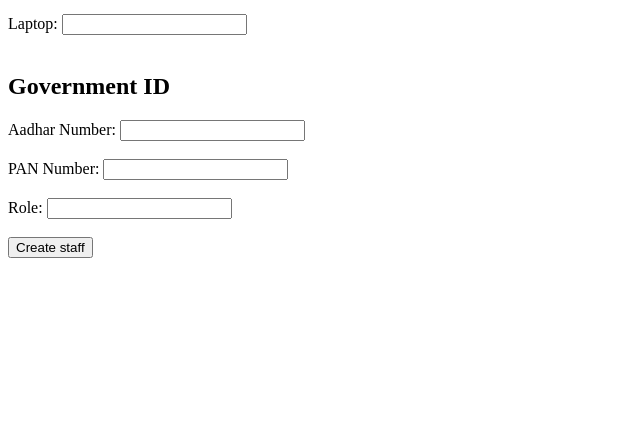
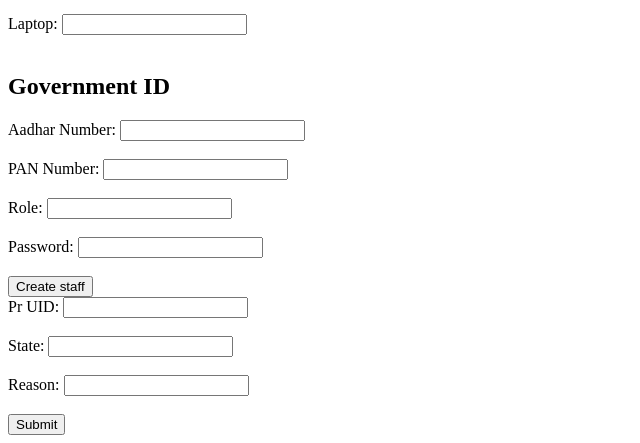
Before and after one commit to Naveenkumar1405/Onwords_Onus, a Flask app: page /create_staff in a window 1280 px wide. Shown: the part 1058-1501 px from the top of the page, without its empty margins (0-640 px from the left). Before the commit the page ends 1316 px from the top, so only its background shows below. Run offline with Flask 3, Linux system fonts and the light colour scheme.

Commit message:
add login

```diff
--- a/app.py
+++ b/app.py
@@ -1,6 +1,13 @@
-from flask import Flask, render_template, request, redirect, url_for, flash, session, jsonify
 import requests
+from flask import Flask, render_template, redirect, request, session,url_for
+from flask_session import Session
+
+
 app = Flask(__name__)
+app.config["SESSION_PERMANENT"] = False
+app.config["SESSION_TYPE"] = "filesystem"
+Session(app)
+
 
 @app.route('/')
 def login():
@@ -11,19 +18,43 @@ def signin():
     if request.method == 'POST':
         password = request.form['password']
         email = request.form['email']
+        data={
+            "email":email,
+            "password":password
+        }
+        print(email,password)
         try:
-            uid=requests.post(url="http//:192.168.1.91:8000/login/email/password")
-            if uid is not None:
-                if uid == "admin":
-                    return render_template('admindashboard.html')
-                else:
-                    return render_template('staffdashboard.html')
-            else:
-                message="Enter Valid Details"
-                return render_template('signin.html',message=message)
-        except:
+            print("inside try")
+            uid=requests.post(url="http://192.168.1.91:8000/staff/login",json=data)
+            uid1=uid.json()
+            session[uid]=uid1
+            return redirect(url_for('get_data'))
+        except Exception as e:
+            print(e)
             message="Server Down"
             return render_template('signin.html',message=message)
+
+@app.route('/schedule', methods=['GET', 'POST'])
+def schedules():
+    if request.method == 'POST':
+        pr_uid = request.form['pr_uid']
+        state = request.form['state']
+        reason = request.form['reason']
+        schedule = {
+            "pr_uid": pr_uid,
+            "state": state,
+            "reason": reason
+        }
+        fastapi_url = "http://192.168.1.91:8000/create_staff"
+        try:
+            response = requests.post(url=fastapi_url, json=schedule)
+            return render_template('admindashboard.html',message=response.json())
+        except:
+            print("+++++++++++++++++++++++++")
+            message="Server Down"
+            return render_template('admindashboard.html',message=message)
+    else:
+        return render_template('admindashboard.html')
 
 @app.route('/create_staff', methods=['GET', 'POST'])
 def staffcreate():
@@ -54,6 +85,7 @@ def staffcreate():
         government_id_aadhar_no = request.form['government_id_aadhar_no']
         government_id_pan_no = request.form['government_id_pan_no']
         role = request.form['role']
+        password=request.form['Password']
         staff = {
             "name": name,
             "phone": phone,
@@ -86,19 +118,62 @@ def staffcreate():
                 "aadhar_no": government_id_aadhar_no,
                 "pan_no": government_id_pan_no
             },
-            "role": role
+            "role": role,
+            "password":password
         }
-
         fastapi_url = "http://192.168.1.91:8000/create_staff"
         try:
             response = requests.post(url=fastapi_url, json=staff)
-            return render_template('admindashboard.html',message=response.json())
+            return render_template('admindashboard.html',message=response)
         except:
             print("+++++++++++++++++++++++++")
             message="Server Down"
             return render_template('admindashboard.html',message=message)
     else:
         return render_template('admindashboard.html')
+
+
+@app.route('/get_data', methods=['GET', 'POST'])
+def get_data():
+    try:
+        uid = request.cookies.get('uid')
+        print("get",uid)
+        fastapi_url ="http://192.168.1.91:8000/staff/data"
+        try:
+            print("inside========")
+            response = requests.post(url=fastapi_url, json=uid)
+            print("success")
+            return render_template('staffdashboard.html',message=response)
+        except:
+            print("+++++++++++++++++++++++++")
+            message="Server Down"
+            return render_template('staffdashboard.html',message=message)
+    except:
+           return redirect(url_for("/"))
+
+@app.route('/addnotes', methods=['GET', 'POST'])
+def addnotes():
+    if request.method == 'POST':
+        pr_user_id = request.form['pr_user_id']
+        notes = request.form['notes']
+        notes = {
+            "pr_user_id": "Anitha",
+            "notes": notes
+        }
+
+        # URL of the FastAPI endpoint
+        fastapi_url = f"http://192.168.1.91:8000/client/{pr_user_id}/add_notes"
+
+        # Make an HTTP POST request to the FastAPI endpoint
+        try:
+            response = requests.post(url=fastapi_url, json=notes)
+            return render_template('staffdashboard.html',message=response.json())
+        except:
+            print("+++++++++++++++++++++++++")
+            message="Server Down"
+            return render_template('staffdashboard.html',message=message)
+    else:
+        return render_template('staffdashboard.html')
 
 
 @app.route('/createclient', methods=['GET', 'POST'])
--- a/templates/admindashboard.html
+++ b/templates/admindashboard.html
@@ -87,7 +87,23 @@
         <label for="role">Role:</label>
         <input type="text" id="role" name="role" required><br><br>
 
-        <input type="submit" value="Create staff">
+        <label for="role">Password:</label>
+        <input type="Password" id="Password" name="Password" required><br><br>
+
+
+        <input type="submit" name="staffcreate" value="Create staff">
+    </form>
+    <form method="POST" action="/schedules">
+        <label for="pr_uid">Pr UID:</label>
+        <input type="text" id="pr_uid" name="pr_uid" required><br><br>
+
+        <label for="state">State:</label>
+        <input type="text" id="state" name="state" required><br><br>
+
+        <label for="reason">Reason:</label>
+        <input type="text" id="reason" name="reason" required><br><br>
+
+        <input type="submit" name="schedulesubmit" value="Submit">
     </form>
 </body>
 </html>
```
Also changed, not shown: templates/staffdashboard.html (+10 -0 lines), 6 other files.
